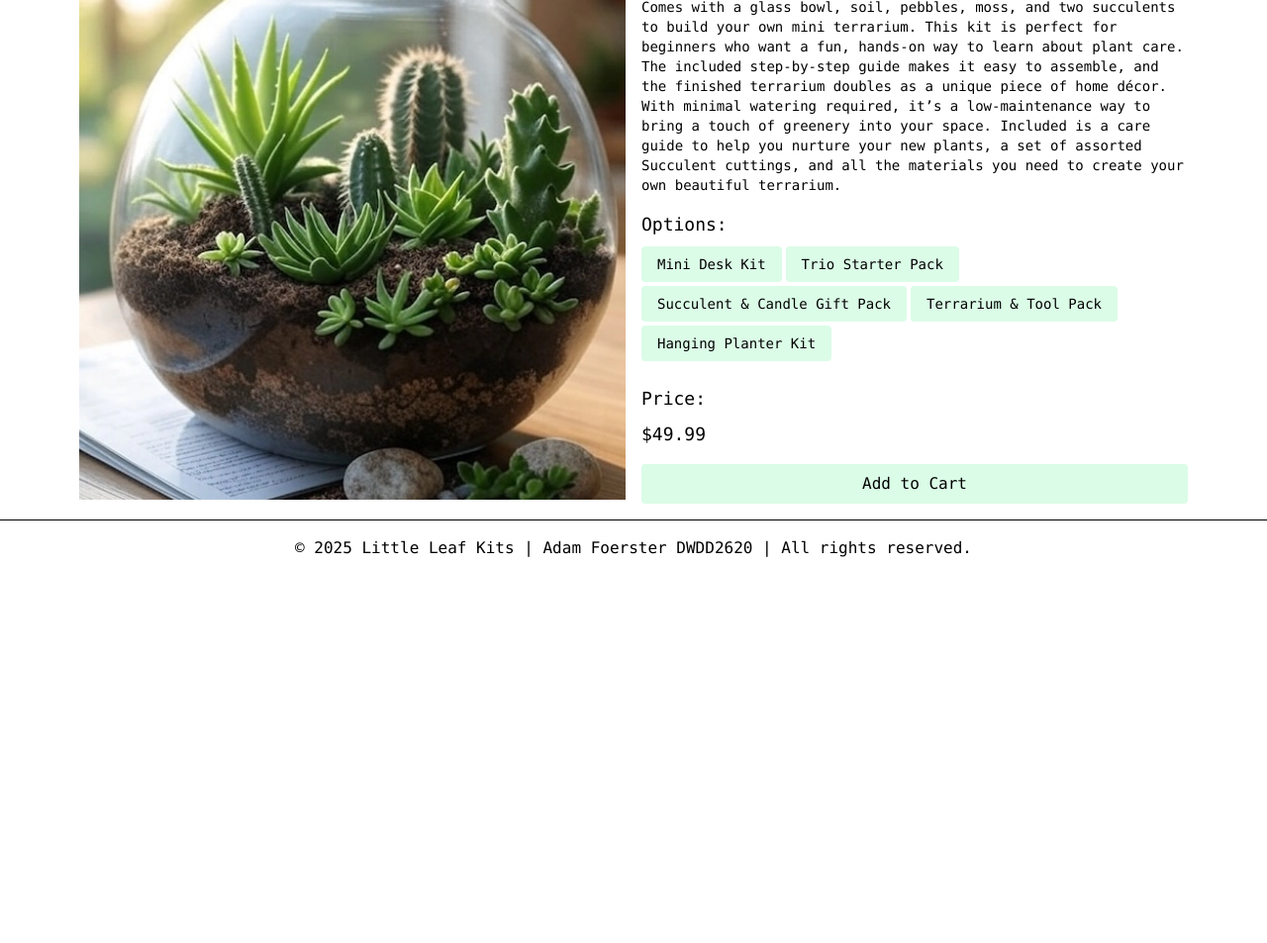
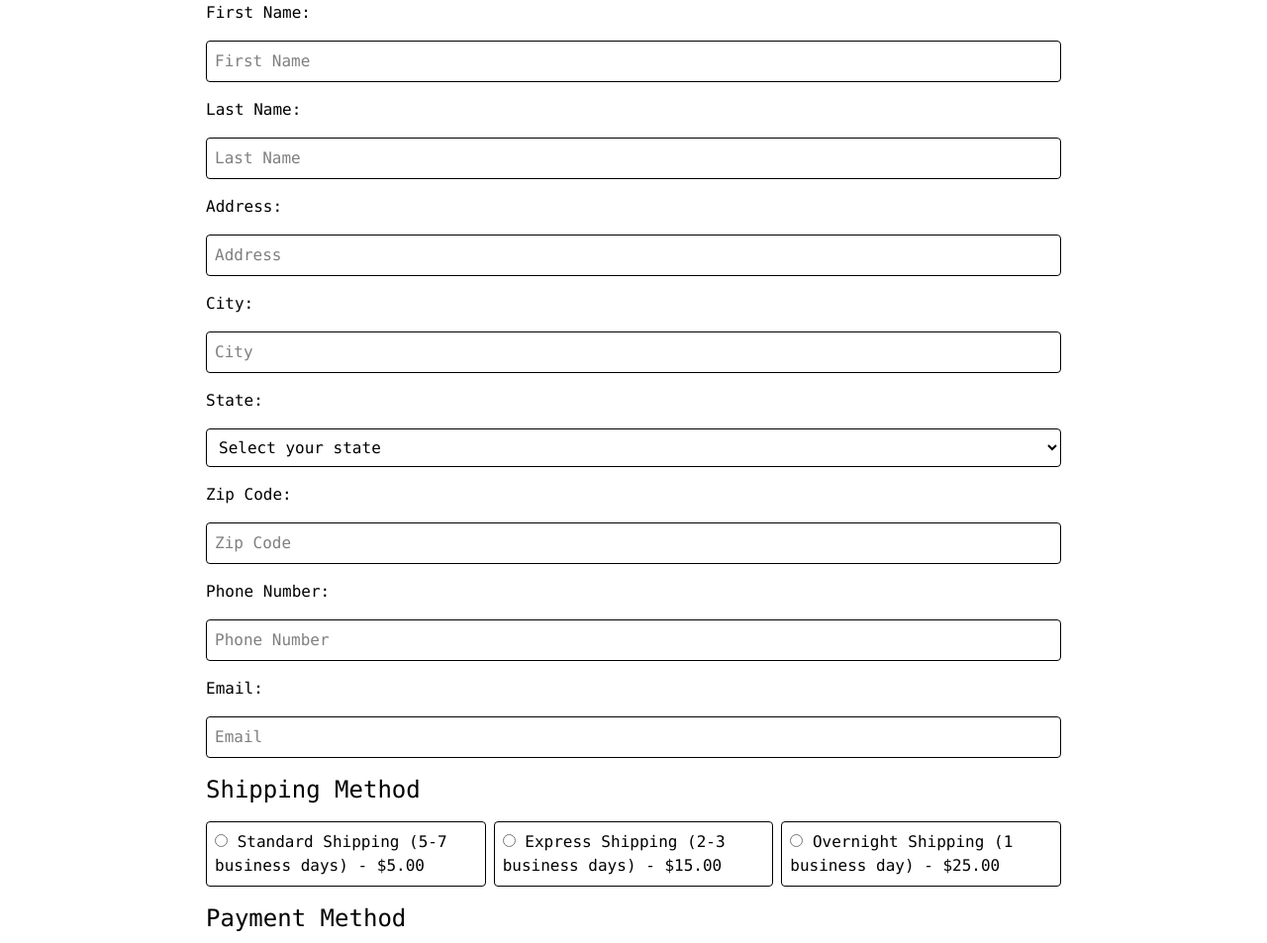
Before and after one commit to adam-foerster/2620-product, a plain HTML site: page index.html in a window 1280 px wide. Shown: the part 215-1168 px from the top of the page at 99% size. Before the commit the page ends 800 px from the top, so only its background shows below. Drawn offline with nearby package versions, Linux system fonts and the light colour scheme.

Commit message:
Finished the second assignement

```diff
--- a/index.html
+++ b/index.html
@@ -3,7 +3,7 @@
 	<head>
 		<meta charset="UTF-8" />
 		<meta name="viewport" content="width=device-width, initial-scale=1.0" />
-		<title>Little Leaf Kits | DIY Succulent Kits</title>
+		<title>Little Leaf Kits | Checkout</title>
 		<link rel="apple-touch-icon" sizes="180x180" href="/apple-touch-icon.png" />
 		<link rel="icon" type="image/png" sizes="32x32" href="/favicon-32x32.png" />
 		<link rel="icon" type="image/png" sizes="16x16" href="/favicon-16x16.png" />
@@ -19,14 +19,16 @@
 					width="75"
 					alt="Little Leaf Kits Logo" />
 				<div class="pl-4 text-2xl">
-					<h1>Little Leaf Kits | DIY Succulent Kits</h1>
+					<h1>Little Leaf Kits | Checkout</h1>
 				</div>
 			</div>
 			<div class="flex space-x-4 justify-end">
-				<a href="#"
+				<a
+					href="#"
+					class="p-2 hover:border-black border-x mx-1 border-green-100"
 					><img src="account.svg" alt="Account Icon" height="25" width="25"
 				/></a>
-				<a href="#"
+				<a href="#" class="p-2 border-black border-x mx-1"
 					><img src="cart.svg" alt="Cart Icon" height="25" width="25"
 				/></a>
 			</div>
@@ -40,7 +42,7 @@
 				<li class="p-2 hover:border-black border-x mx-1 border-white">
 					<a href="#">About</a>
 				</li>
-				<li class="border-black border-x p-2 mx-1">
+				<li class="hover:border-black border-x p-2 mx-1 border-white">
 					<a href="#">Succulent Kits</a>
 				</li>
 				<li class="hover:border-black border-x p-2 mx-1 border-white">
@@ -52,69 +54,169 @@
 			</ul>
 		</nav>
 
-		<main class="mx-auto max-w-6xl p-4 grid md:grid-cols-2 gap-4">
-			<div class="flex justify-center items-center">
-				<img
-					src="product1.webp"
-					alt="Succlent Terrarium"
-					class="w-full h-auto"
-					height="100"
-					width="100" />
-			</div>
-			<div class="flex flex-col">
-				<h1 class="text-2xl pb-4">DIY Succulent Terrarium Kit</h1>
-				<p class="mb-2 text-sm">
-					Comes with a glass bowl, soil, pebbles, moss, and two succulents to
-					build your own mini terrarium. This kit is perfect for beginners who
-					want a fun, hands-on way to learn about plant care. The included
-					step-by-step guide makes it easy to assemble, and the finished
-					terrarium doubles as a unique piece of home décor. With minimal
-					watering required, it’s a low-maintenance way to bring a touch of
-					greenery into your space. Included is a care guide to help you nurture
-					your new plants, a set of assorted Succulent cuttings, and all the
-					materials you need to create your own beautiful terrarium.
-				</p>
-				<h3 class="text-lg my-2">Options:</h3>
-				<ul class="list-none mb-4 flex flex-wrap gap-1">
-					<li class="text-sm">
-						<button
-							class="bg-green-100 text-black py-2 px-4 rounded hover:bg-green-200 transition duration-300">
-							Mini Desk Kit
-						</button>
-					</li>
-					<li class="text-sm">
-						<button
-							class="bg-green-100 text-black py-2 px-4 rounded hover:bg-green-200 transition duration-300">
-							Trio Starter Pack
-						</button>
-					</li>
-					<li class="text-sm">
-						<button
-							class="bg-green-100 text-black py-2 px-4 rounded hover:bg-green-200 transition duration-300">
-							Succulent & Candle Gift Pack
-						</button>
-					</li>
-					<li class="text-sm">
-						<button
-							class="bg-green-100 text-black py-2 px-4 rounded hover:bg-green-200 transition duration-300">
-							Terrarium & Tool Pack
-						</button>
-					</li>
+		<main class="mx-auto max-w-4xl p-4 grid md:grid-cols-1 gap-4">
+			<h1 class="text-3xl">Checkout</h1>
+			<form class="grid gap-4 grid-cols-1">
+				<label>First Name: </label>
+				<input
+					type="text"
+					required
+					placeholder="First Name"
+					class="border border-black p-2 rounded focus:outline-2 user-invalid:border-red-700 user-invalid:text-red-700 focus:bg-gray-100" />
+				<label>Last Name: </label>
+				<input
+					type="text"
+					placeholder="Last Name"
+					required
+					class="border border-black p-2 rounded focus:outline-2 user-invalid:border-red-700 user-invalid:text-red-700" />
+				<label>Address: </label>
+				<input
+					type="text"
+					placeholder="Address"
+					required
+					class="border border-black p-2 rounded focus:outline-2 user-invalid:border-red-700 user-invalid:text-red-700" />
+				<label>City: </label>
+				<input
+					type="text"
+					placeholder="City"
+					required
+					class="border border-black p-2 rounded focus:outline-2 user-invalid:border-red-700 user-invalid:text-red-700" />
+				<label>State: </label>
+				<select
+					type="select"
+					placeholder="State"
+					required
+					class="border border-black p-2 rounded focus:outline-2 user-invalid:border-red-700 user-invalid:text-red-700">
+					<option value="" disabled selected>Select your state</option>
+					<option value="AB">Alabama</option>
+					<option value="AK">Alaska</option>
+					<option value="AZ">Arizona</option>
+					<option value="AR">Arkansas</option>
+					<option value="CA">California</option>
+					<option value="CO">Colorado</option>
+					<option value="CT">Connecticut</option>
+					<option value="DE">Delaware</option>
+					<option value="FL">Florida</option>
+					<option value="GA">Georgia</option>
+					<option value="HI">Hawaii</option>
+					<option value="ID">Idaho</option>
+					<option value="IL">Illinois</option>
+					<option value="IN">Indiana</option>
+					<option value="IA">Iowa</option>
+					<option value="KS">Kansas</option>
+					<option value="KY">Kentucky</option>
+					<option value="LA">Louisiana</option>
+					<option value="ME">Maine</option>
+					<option value="MD">Maryland</option>
+					<option value="MA">Massachusetts</option>
+					<option value="MI">Michigan</option>
+					<option value="MN">Minnesota</option>
+					<option value="MS">Mississippi</option>
+					<option value="MO">Missouri</option>
+					<option value="MT">Montana</option>
+					<option value="NE">Nebraska</option>
+					<option value="NV">Nevada</option>
+					<option value="NH">New Hampshire</option>
+					<option value="NJ">New Jersey</option>
+					<option value="NM">New Mexico</option>
+					<option value="NY">New York</option>
+					<option value="NC">North Carolina</option>
+					<option value="ND">North Dakota</option>
+					<option value="OH">Ohio</option>
+					<option value="OK">Oklahoma</option>
+					<option value="OR">Oregon</option>
+					<option value="PA">Pennsylvania</option>
+					<option value="RI">Rhode Island</option>
+					<option value="SC">South Carolina</option>
+					<option value="SD">South Dakota</option>
+					<option value="TN">Tennessee</option>
+					<option value="TX">Texas</option>
+					<option value="UT">Utah</option>
+					<option value="VT">Vermont</option>
+					<option value="VA">Virginia</option>
+					<option value="WA">Washington</option>
+					<option value="WV">West Virginia</option>
+					<option value="WI">Wisconsin</option>
+					<option value="WY">Wyoming</option>
+				</select>
+				<label>Zip Code: </label>
+				<input
+					type="number"
+					placeholder="Zip Code"
+					required
+					class="border border-black p-2 rounded focus:outline-2 user-invalid:border-red-700 user-invalid:text-red-700" />
+				<label>Phone Number: </label>
+				<input
+					type="tel"
+					placeholder="Phone Number"
+					class="border border-black p-2 rounded focus:outline-2 user-invalid:border-red-700 user-invalid:text-red-700" />
+				<label>Email: </label>
+				<input
+					type="email"
+					placeholder="Email"
+					required
+					class="border border-black p-2 rounded focus:outline-2 user-invalid:border-red-700 user-invalid:text-red-700" />
 
-					<li class="text-sm">
-						<button
-							class="bg-green-100 text-black py-2 px-4 rounded hover:bg-green-200 transition duration-300">
-							Hanging Planter Kit
-						</button>
-					</li>
-				</ul>
-				<h3 class="text-lg my-2">Price:</h3>
-				<p class="text-lg">$49.99</p>
+				<div class="shipping">
+					<h2 class="text-2xl mb-4">Shipping Method</h2>
+					<div class="grid gap-2 grid-cols-1 md:grid-cols-2 lg:grid-cols-3">
+						<div
+							class="block border border-black p-2 w-full rounded hover:bg-green-100 hover:transform ease-in-out hover:scale-95">
+							<input
+								type="radio"
+								id="standard"
+								name="shipping"
+								value="standard" />
+							<label for="standard"
+								>Standard Shipping (5-7 business days) - $5.00</label
+							>
+						</div>
+						<div
+							class="block border border-black p-2 w-full rounded hover:bg-green-100 hover:transform ease-in-out hover:scale-95">
+							<input
+								type="radio"
+								id="express"
+								name="shipping"
+								value="express" />
+							<label for="express"
+								>Express Shipping (2-3 business days) - $15.00</label
+							>
+						</div>
+						<div
+							class="block border border-black p-2 w-full rounded hover:bg-green-100 hover:transform ease-in-out hover:scale-95">
+							<input
+								type="radio"
+								id="overnight"
+								name="shipping"
+								value="overnight" />
+							<label for="overnight"
+								>Overnight Shipping (1 business day) - $25.00</label
+							>
+						</div>
+					</div>
+				</div>
+
+				<div class="payment">
+					<h2 class="text-2xl mb-4">Payment Method</h2>
+					<button
+						class="border rounded border-black p-2 hover:bg-green-100 hover:transform ease-in-out hover:scale-105">
+						Credit/Debit Card
+					</button>
+					<button
+						class="border rounded border-black p-2 hover:bg-green-100 hover:transform ease-in-out hover:scale-105">
+						PayPal
+					</button>
+					<button
+						class="border rounded border-black p-2 hover:bg-green-100 hover:transform transition ease-in-out hover:scale-105">
+						Bank Transfer
+					</button>
+				</div>
 				<button
-					class="mt-4 bg-green-100 text-black py-2 px-4 rounded hover:bg-green-200 transition duration-300">
-					Add to Cart
+					type="submit"
+					class="rounded w-full p-4 bg-green-500 text-white transition ease-in-out duration-300 hover:bg-green-600">
+					Review Order
 				</button>
-			</div>
+			</form>
 		</main>
 
 		<footer class="border-t border-black">
```
Also changed, not shown: 1 other file.
